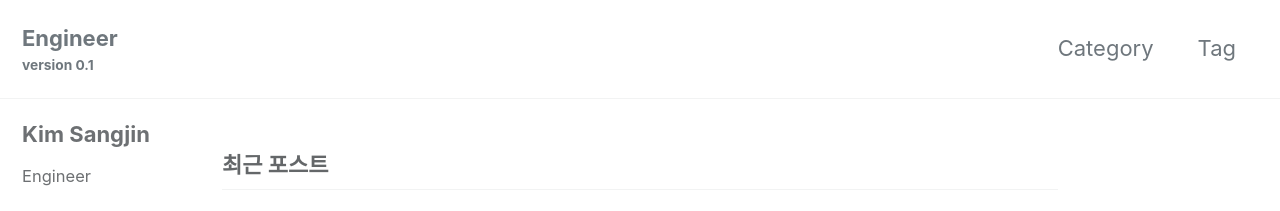
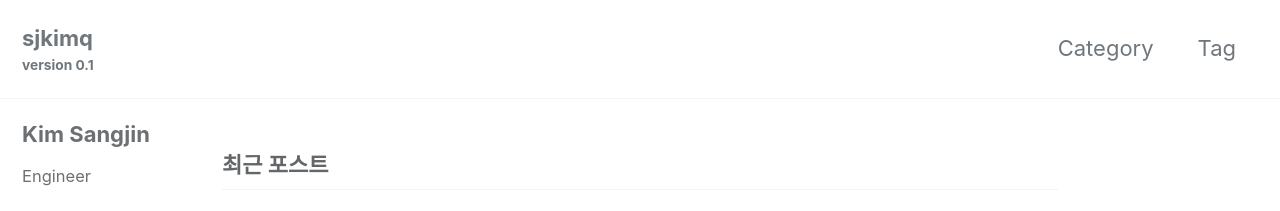
Before and after one commit to sjkimq/sjkimq.github.io, a Jekyll site: the page built from index.html, in a window 1280 px wide. Shown: the top 211 px of the page. Built offline with Jekyll 4.4.1, drawn with Linux system fonts in a browser that asks for light colours; cached includes are drawn as plain includes; the list of posts is cut into pages by our own code.

Commit message:
Update _config.yml

```diff
--- a/_config.yml
+++ b/_config.yml
@@ -26,7 +26,7 @@ baseurl                  : # the subpath of your site, e.g. "/blog"
 repository               : "https://github.com/sjkimq/sjkimq.github.io" # GitHub username/repo-name e.g. "mmistakes/minimal-mistakes"
 teaser                   : # path of fallback teaser image, e.g. "/assets/images/500x300.png"
 logo                     : # path of logo image to display in the masthead, e.g. "/assets/images/88x88.png"
-masthead_title           : "Engineer" # overrides the website title displayed in the masthead, use " " for no title
+masthead_title           : "sjkimq" # overrides the website title displayed in the masthead, use " " for no title
 # breadcrumbs            : false # true, false (default)
 words_per_minute         : 200
 comments:
```
